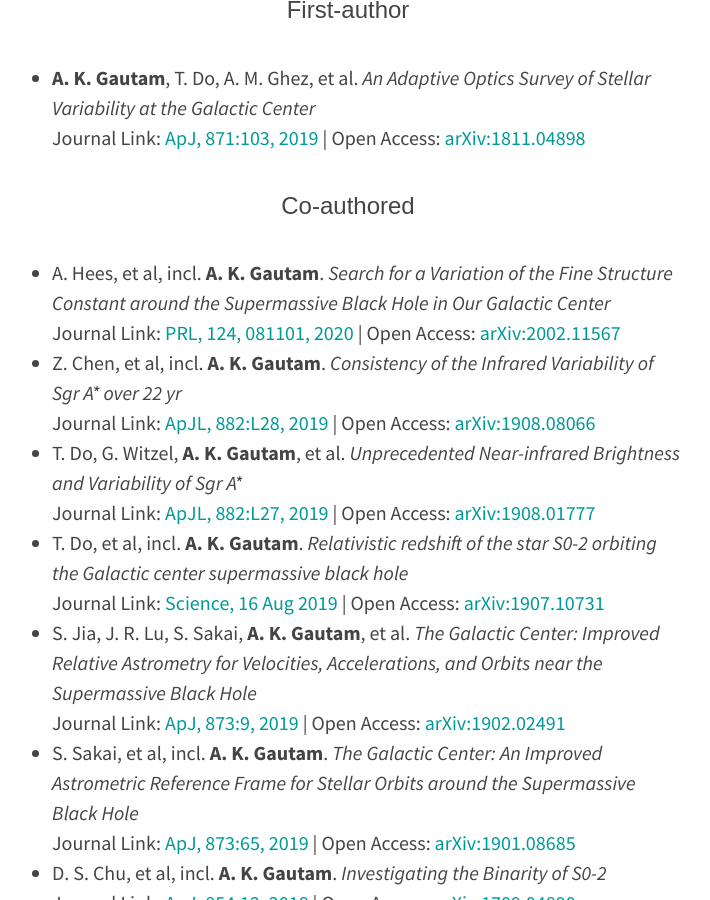
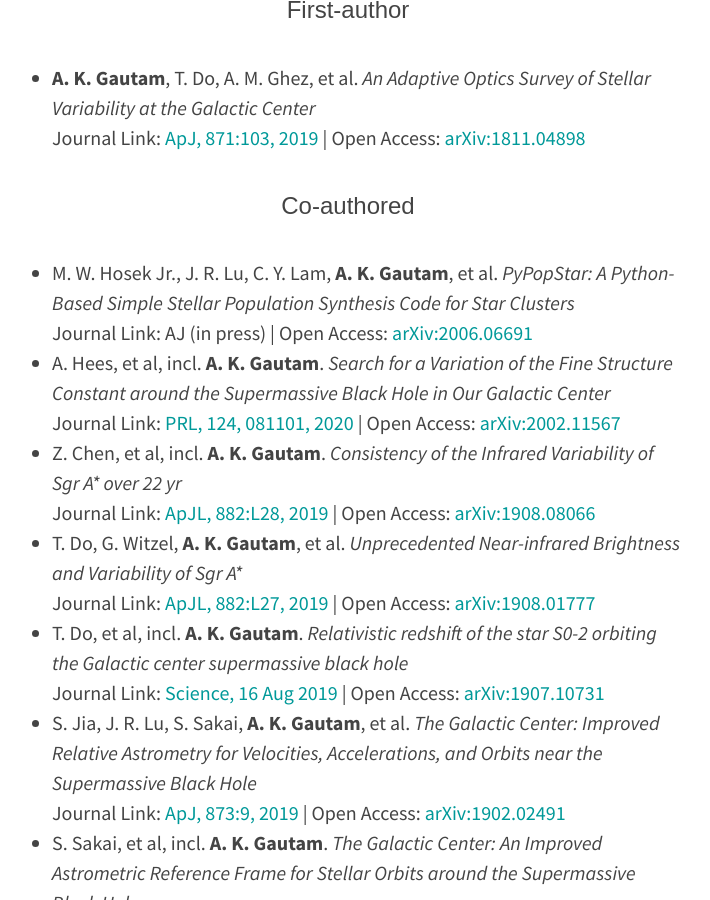
Before and after one commit to abhimat/abhimat.github.io, a Jekyll site: the page built from research/index.md, in a window 1280 px wide and 900 px high, scrolled down 300 px. Shown: the whole window, without its empty margins (292-1002 px from the left). Built offline with Jekyll 4.4.1, drawn with Linux system fonts in a browser that asks for light colours.

Commit message:
Updated papers list

```diff
--- a/research/index.md
+++ b/research/index.md
@@ -10,8 +10,8 @@
 * **A. K. Gautam**, T. Do, A. M. Ghez, et al. *An Adaptive Optics Survey of Stellar Variability at the Galactic Center*<br>Journal Link: [ApJ, 871:103, 2019](https://doi.org/10.3847/1538-4357/aaf103) \| Open Access: [arXiv:1811.04898](https://arxiv.org/abs/1811.04898)
 
 
-
 ### Co-authored
+* M. W. Hosek Jr., J. R. Lu, C. Y. Lam, **A. K. Gautam**, et al. *PyPopStar: A Python-Based Simple Stellar Population Synthesis Code for Star Clusters*<br>Journal Link: AJ (in press) \| Open Access: [arXiv:2006.06691](https://arxiv.org/abs/2006.06691)
 * A. Hees, et al, incl. **A. K. Gautam**. *Search for a Variation of the Fine Structure Constant around the Supermassive Black Hole in Our Galactic Center*<br>Journal Link: [PRL, 124, 081101, 2020](https://doi.org/10.1103/PhysRevLett.124.081101) \| Open Access: [arXiv:2002.11567](https://arxiv.org/abs/2002.11567)
 * Z. Chen, et al, incl. **A. K. Gautam**. *Consistency of the Infrared Variability of Sgr A\* over 22 yr*<br>Journal Link: [ApJL, 882:L28, 2019](https://doi.org/10.3847/2041-8213/ab3c68) \| Open Access: [arXiv:1908.08066](https://arxiv.org/abs/1908.08066)
 * T. Do, G. Witzel, **A. K. Gautam**, et al. *Unprecedented Near-infrared Brightness and Variability of Sgr A\**<br>Journal Link: [ApJL, 882:L27, 2019](https://doi.org/10.3847/2041-8213/ab38c3) \| Open Access: [arXiv:1908.01777](https://arxiv.org/abs/1908.01777)
```
